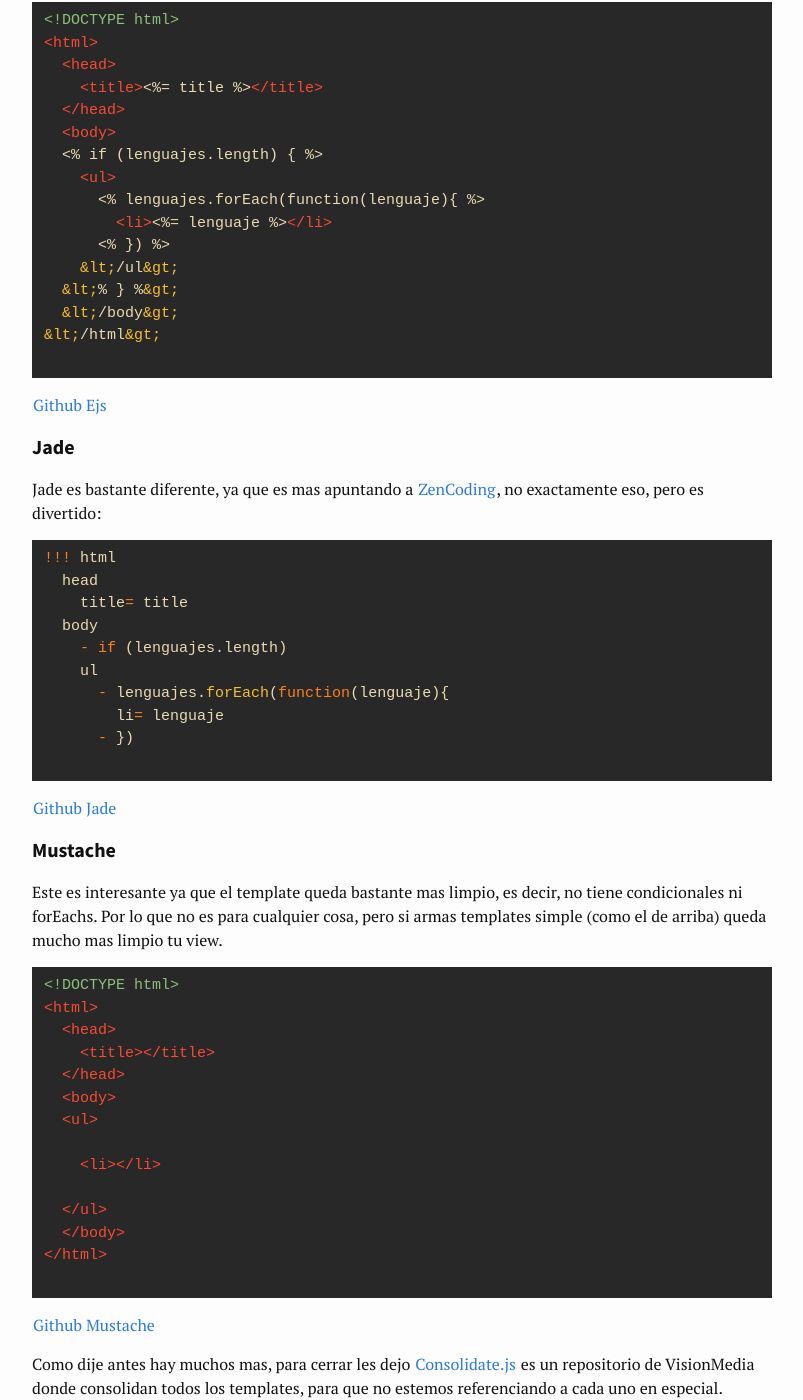
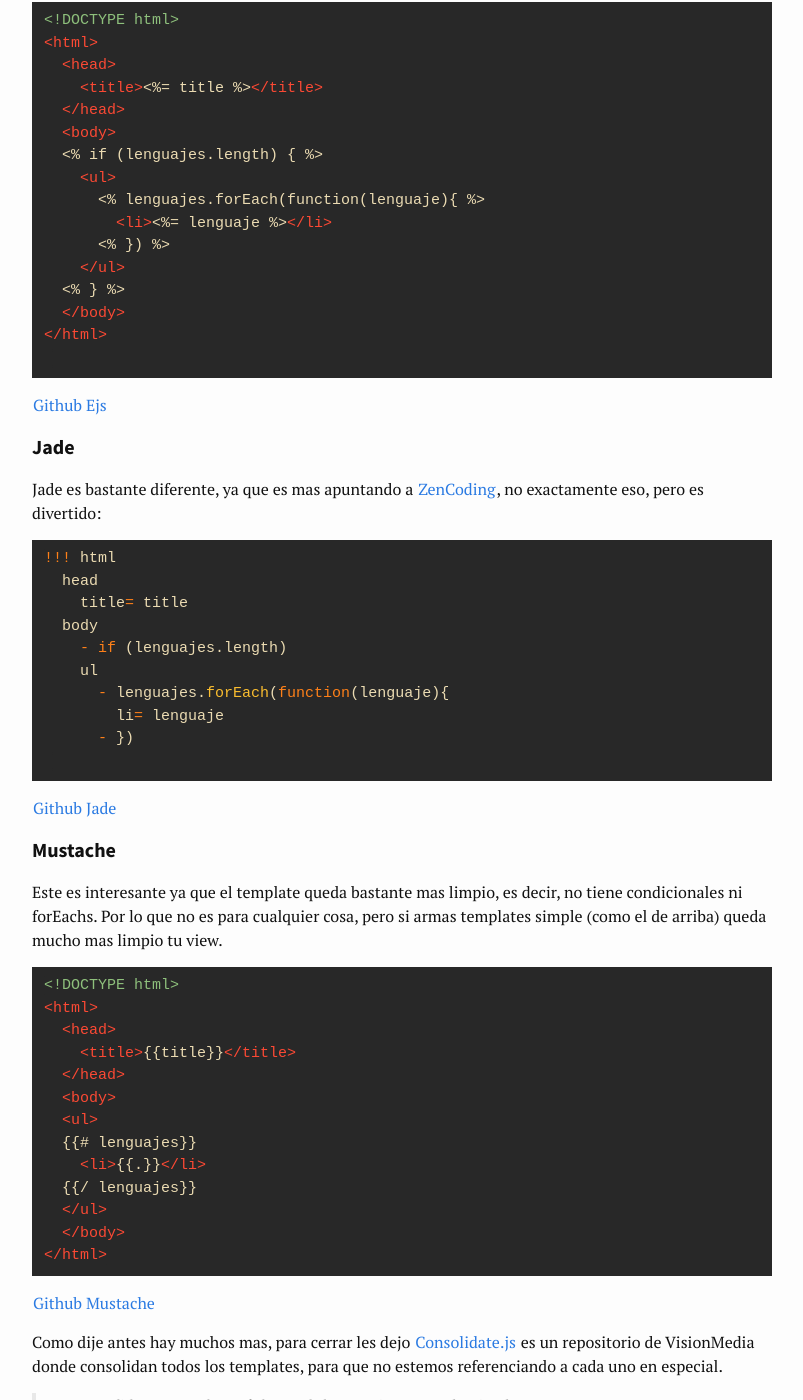
Before and after one commit to fernetjs/fernetjs.github.io, a Jekyll site: the page built from _posts/2012-05-17-express-view-engines.md, in a window 1280 px wide and 1400 px high, scrolled down 1754 px. Shown: the whole window, without its empty margins (238-1041 px from the left). Built offline with Jekyll 4.4.1, drawn with Linux system fonts in a browser that asks for light colours; comment, search, counter and statistics services are not loaded.

Commit message:
Se fixean warnings relacionados a { sin escapar

```diff
--- a/_posts/2012-05-17-express-view-engines.md
+++ b/_posts/2012-05-17-express-view-engines.md
@@ -90,10 +90,10 @@ Ejs es el mas simple, ya que se parece mucho a otros lenguajes como Java o .NET.
       <% lenguajes.forEach(function(lenguaje){ %>
         <li><%= lenguaje %></li>
       <% }) %>
-    &lt;/ul&gt;
-  &lt;% } %&gt;
-  &lt;/body&gt;
-&lt;/html&gt;
+    </ul>
+  <% } %>
+  </body>
+</html>
  {% endhighlight %}
 
 [Github Ejs][2]
@@ -121,6 +121,7 @@ Jade es bastante diferente, ya que es mas apuntando a [ZenCoding][3], no exactam
 Este es interesante ya que el template queda bastante mas limpio, es decir, no tiene condicionales ni forEachs. Por lo que no es para cualquier cosa, pero si armas templates simple (como el de arriba) queda mucho mas limpio tu view.
 
 {% highlight xml %}
+{% raw %}
 <!DOCTYPE html>
 <html>
   <head>
@@ -134,7 +135,8 @@ Este es interesante ya que el template queda bastante mas limpio, es decir, no t
   </ul>
   </body>
 </html>
- {% endhighlight %}
+{% endraw  %}
+{% endhighlight %}
 
 [Github Mustache][5]
 
```
